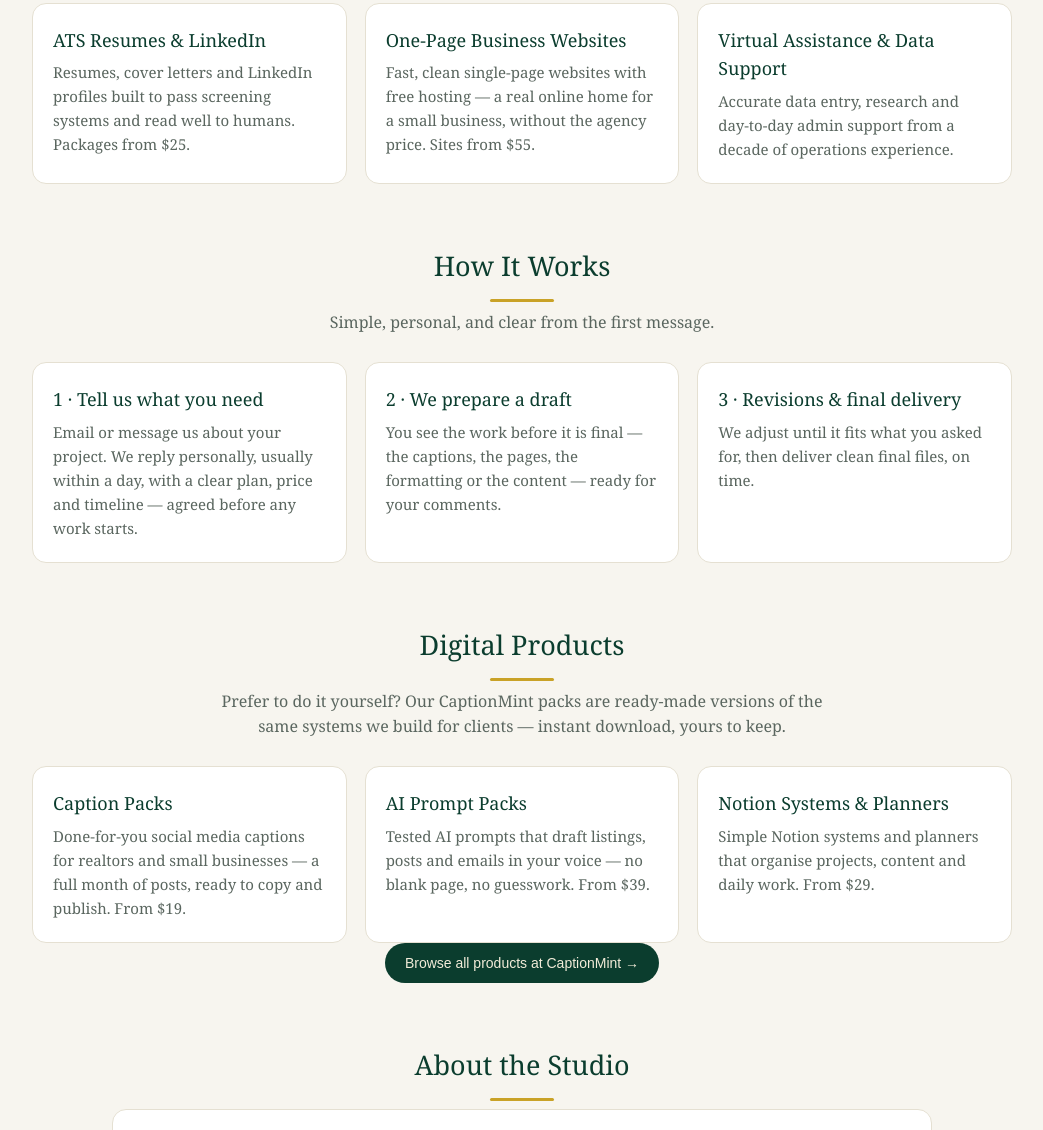
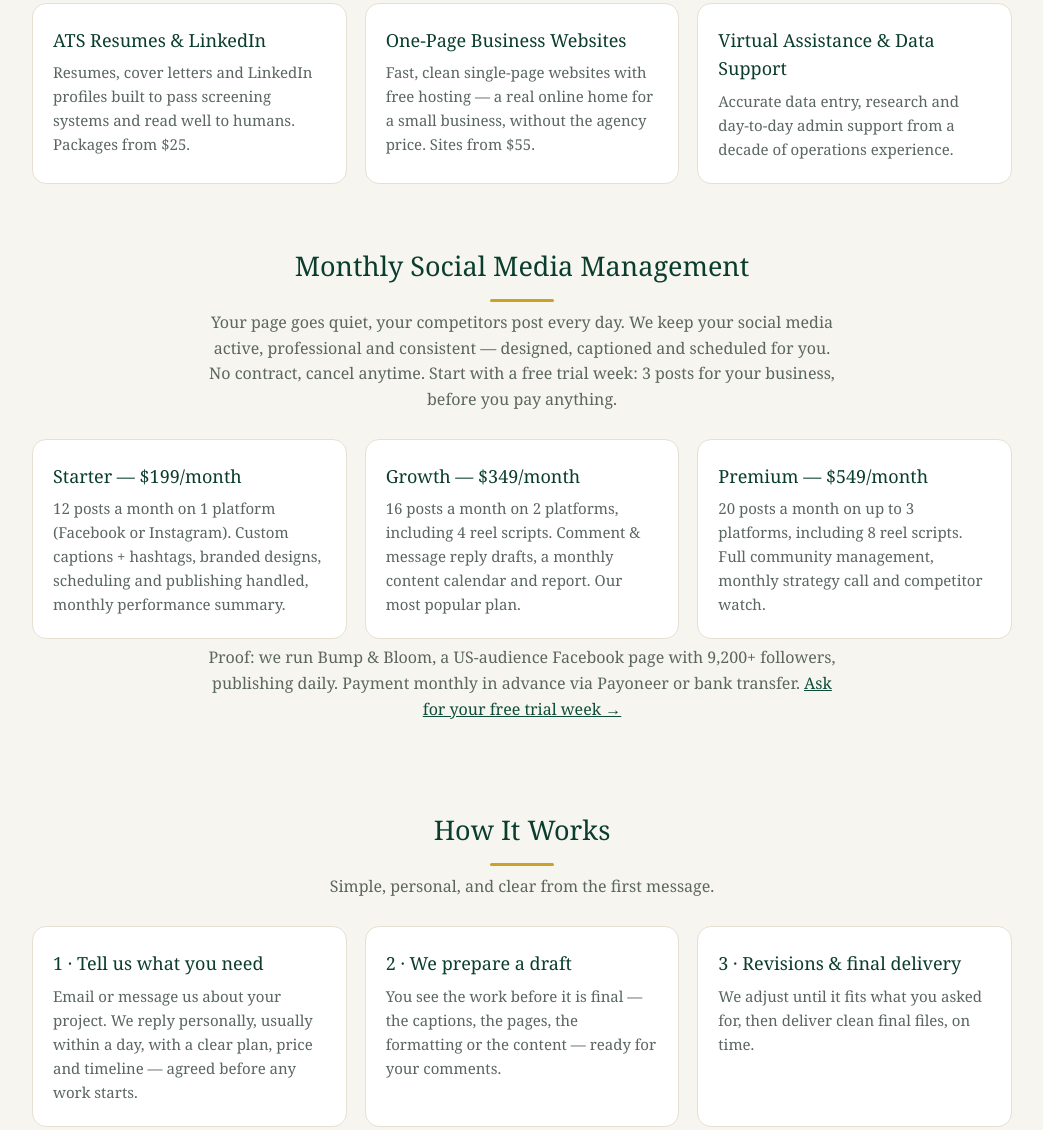
Before and after one commit to TanvirAhmed-BD/tandia-virtual-studio, a plain HTML site: page index.html in a window 1280 px wide. Shown: the part 983-2113 px from the top of the page, without its empty margins (118-1161 px from the left). Drawn offline with Linux system fonts and the light colour scheme.

Commit message:
Add monthly social media management plans

```diff
--- a/index.html
+++ b/index.html
@@ -61,7 +61,7 @@
     <img src="logo.png" alt="Tandia Virtual Studio logo">
     <div class="hname">Tandia <b>Virtual Studio</b></div>
     <nav class="hnav">
-      <a href="#services">Services</a><a href="#products">Products</a><a href="#process">How It Works</a><a href="#about">About</a><a href="#brands">Our Work</a><a href="#faq">FAQ</a><a href="#contact">Contact</a>
+      <a href="#services">Services</a><a href="#plans">Monthly Plans</a><a href="#products">Products</a><a href="#process">How It Works</a><a href="#about">About</a><a href="#brands">Our Work</a><a href="#faq">FAQ</a><a href="#contact">Contact</a>
     </nav>
   </div>
 </header>
@@ -88,6 +88,19 @@
       <div class="card"><h3>One-Page Business Websites</h3><p>Fast, clean single-page websites with free hosting — a real online home for a small business, without the agency price. Sites from $55.</p></div>
       <div class="card"><h3>Virtual Assistance &amp; Data Support</h3><p>Accurate data entry, research and day-to-day admin support from a decade of operations experience.</p></div>
     </div>
+  </div>
+</section>
+
+<section id="plans">
+  <div class="wrap">
+    <h2>Monthly Social Media Management</h2>
+    <p class="lead">Your page goes quiet, your competitors post every day. We keep your social media active, professional and consistent — designed, captioned and scheduled for you. No contract, cancel anytime. Start with a free trial week: 3 posts for your business, before you pay anything.</p>
+    <div class="grid">
+      <div class="card"><h3>Starter — $199/month</h3><p>12 posts a month on 1 platform (Facebook or Instagram). Custom captions + hashtags, branded designs, scheduling and publishing handled, monthly performance summary.</p></div>
+      <div class="card"><h3>Growth — $349/month</h3><p>16 posts a month on 2 platforms, including 4 reel scripts. Comment &amp; message reply drafts, a monthly content calendar and report. Our most popular plan.</p></div>
+      <div class="card"><h3>Premium — $549/month</h3><p>20 posts a month on up to 3 platforms, including 8 reel scripts. Full community management, monthly strategy call and competitor watch.</p></div>
+    </div>
+    <p class="lead">Proof: we run Bump &amp; Bloom, a US-audience Facebook page with 9,200+ followers, publishing daily. Payment monthly in advance via Payoneer or bank transfer. <a href="#contact">Ask for your free trial week →</a></p>
   </div>
 </section>
 
```
